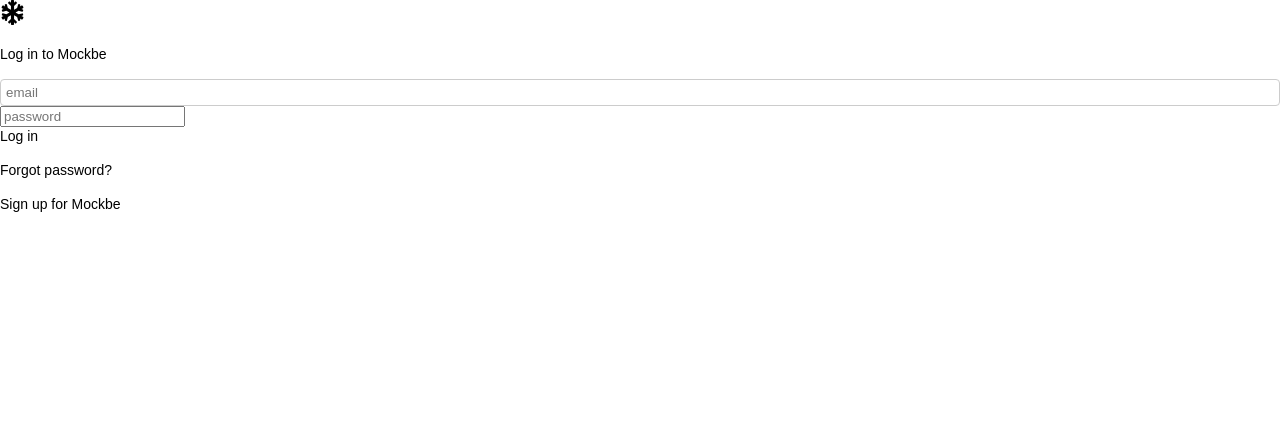
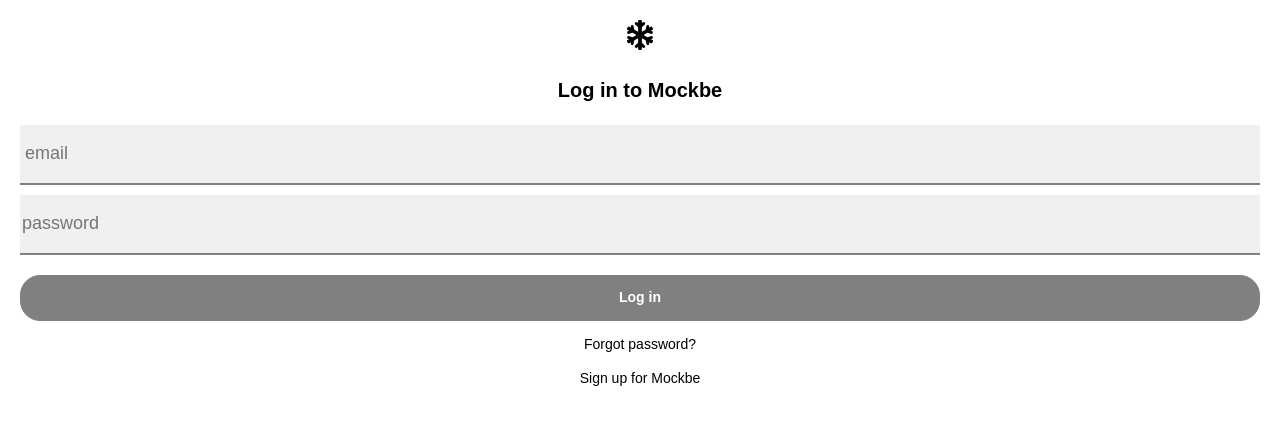
Before and after one commit to keithsimkin/Sports-Betting-Arbitrage, a React (Create React App) app in the folder frontend/: page / in a window 1280 px wide. Shown: the top 424 px of the page. Built offline with nearby package versions, Linux system fonts and the light colour scheme.

Commit message:
styling the login page

```diff
--- a/frontend/src/components/Routes/HomePage.js
+++ b/frontend/src/components/Routes/HomePage.js
@@ -7,7 +7,7 @@
 		<div className="homepage-container">
 			<div className="homepage-uppersection">
 				<div>
-					<FaSnowflake className="arb_logo_homepage"/>
+					<FaSnowflake className="arb_logo_routes"/>
 				</div>
 				<div className="homepage-text">
 					<p>Make money from sports like the stock market</p>
--- a/frontend/src/components/Routes/SignIn.js
+++ b/frontend/src/components/Routes/SignIn.js
@@ -4,19 +4,19 @@
 
 const SignIn = ({ onRouteChange }) => {
 	return(
-		<div>
+		<div className="siginin-container">
 			<div>
-				<FaSnowflake className="arb_logo"/>
+				<FaSnowflake className="arb_logo_routes"/>
 			</div>
-			<div>
+			<div className="signin-text">
 				<p>Log in to Mockbe</p>
 			</div>
-			<div>
+			<div className="siginin-input">
 				<input type="text" name="username" placeholder="email"/>
 				<input type="password" name="password" placeholder="password"/>
 			</div>
 			<div>
-				<div onClick={() => onRouteChange('home')}>Log in</div>
+				<div className="signin-login-button" onClick={() => onRouteChange('home')}>Log in</div>
 			</div>
 			<div>
 				<p>Forgot password?</p>
--- a/frontend/src/components/Routes/routes.css
+++ b/frontend/src/components/Routes/routes.css
@@ -2,7 +2,7 @@
 	padding: 15px;
 }
 
-.arb_logo_homepage {
+.arb_logo_routes {
 	font-size: 30px;
 }
 
@@ -33,3 +33,40 @@
 	background-color: grey;
 	color: #fff;
 }
+
+.siginin-container {
+	margin: 20px;
+	text-align: center;
+}
+
+.siginin-container .signin-text {
+	margin-top: 20px;
+}
+
+.siginin-container .signin-text p {
+	font-weight: bold;
+	font-size: 20px;
+}
+
+.siginin-container .siginin-input input {
+	border: none;
+	width: 100%;
+	height: 60px;
+	margin-bottom: 10px;
+	border-bottom: 2px solid grey;
+	border-radius: 0px;
+	background-color: #F0F0F0;
+	font-size: 18px;
+}
+
+.siginin-container .signin-login-button {
+	border: 1px solid grey;
+	margin-bottom: 13px;
+	padding: 12px;
+	text-align: center;
+	border-radius: 20px;
+	font-weight: bold;
+	margin-top: 10px;
+	color: #fff;
+	background-color: grey;
+}
```
